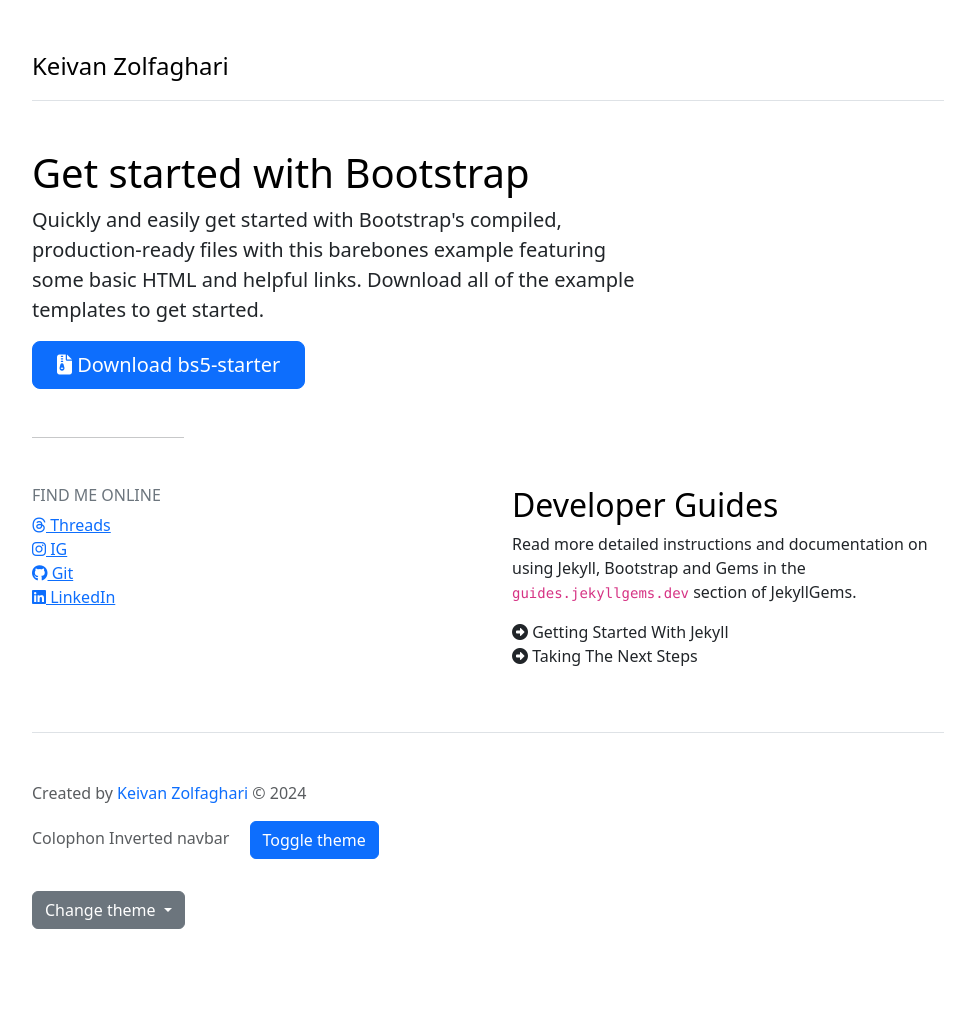
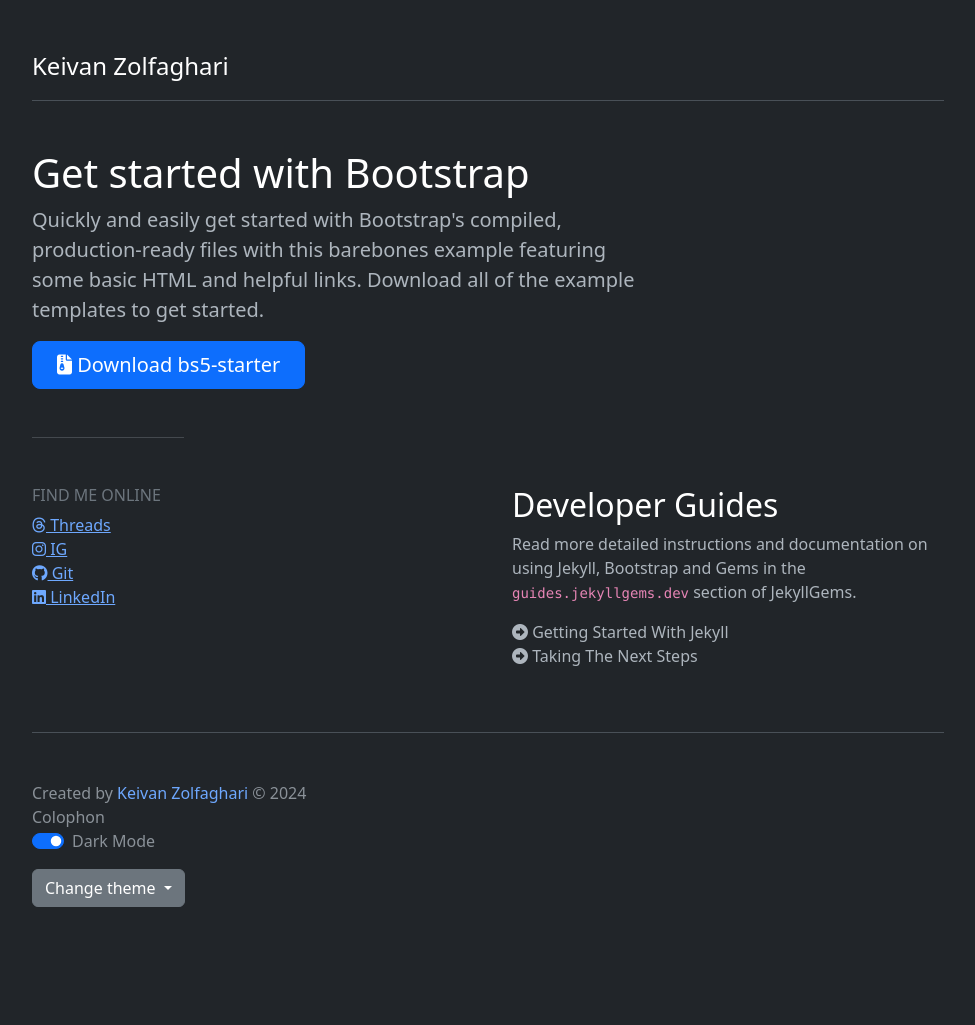
Before and after one commit to keivanz/keivanz.github.io, a Jekyll site: the page built from index.md, in a window 1280 px wide. Shown: the whole page, without its empty margins (152-1127 px from the left). Built offline with Jekyll 4.4.1, drawn with Linux system fonts in a browser that asks for light colours; nearby versions of some CDN libraries; after the commit the page ends 1003 px from its top, so only the background shows below that.

Commit message:
new dark mode

```diff
--- a/_includes/footer.html
+++ b/_includes/footer.html
@@ -3,8 +3,10 @@
   <br>
   Colophon
 
-  <span class="navbar-brand mb-0 h1">Inverted navbar</span>
-  <a id="themer" href="#" class="btn btn-primary m-3" role="button" data-bs-toggle="button">Toggle theme</a>
+  <div class="form-check form-switch">
+    <input class="form-check-input" type="checkbox" id="darkModeSwitch" checked>
+    <label class="form-check-label" for="darkModeSwitch">Dark Mode</label>
+</div>
 
 
   <div class="dropdown mt-3">
--- a/assets/js/scripts.js
+++ b/assets/js/scripts.js
@@ -4,14 +4,25 @@
  * Licensed under the Creative Commons Attribution 3.0 Unported License.
  */
 
-window.onload = function() {
-  document.getElementById('themer').addEventListener('click', () => {
-    const current = document.documentElement.getAttribute('data-bs-theme')
-    const inverted = current == 'dark' ? 'light' : 'dark'
-    document.documentElement.setAttribute('data-bs-theme', inverted)
-    document.getElementById('nav').setAttribute('data-bs-theme', current)
-  })
-}
+document.addEventListener('DOMContentLoaded', (event) => {
+  const htmlElement = document.documentElement;
+  const switchElement = document.getElementById('darkModeSwitch');
+
+  // Set the default theme to dark if no setting is found in local storage
+  const currentTheme = localStorage.getItem('bsTheme') || 'dark';
+  htmlElement.setAttribute('data-bs-theme', currentTheme);
+  switchElement.checked = currentTheme === 'dark';
+
+  switchElement.addEventListener('change', function () {
+      if (this.checked) {
+          htmlElement.setAttribute('data-bs-theme', 'dark');
+          localStorage.setItem('bsTheme', 'dark');
+      } else {
+          htmlElement.setAttribute('data-bs-theme', 'light');
+          localStorage.setItem('bsTheme', 'light');
+      }
+  });
+});
 
 (() => {
     'use strict'
```
